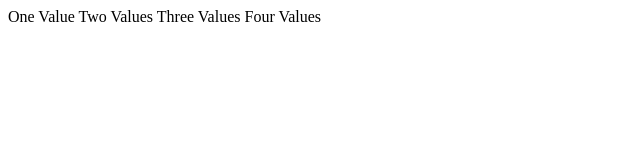
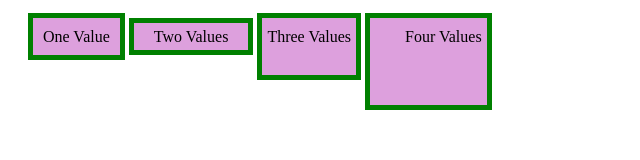
Before and after one commit to Omarali1020/Html-css, a plain HTML site: page Learn CSS/index.html in a window 1280 px wide. Shown: the whole page, without its empty margins (0-640 px from the left). Drawn offline with Linux system fonts and the light colour scheme.

Commit message:
Update index.html

```diff
--- a/Learn CSS/index.html
+++ b/Learn CSS/index.html
@@ -1,4 +1,6 @@
-<body>
+<html>
+   <link rel="stylesheet" href="html.css">
+   <body>
    <div>
      <span id="padding1">One Value</span>
      <span id="padding2">Two Values</span>
```
